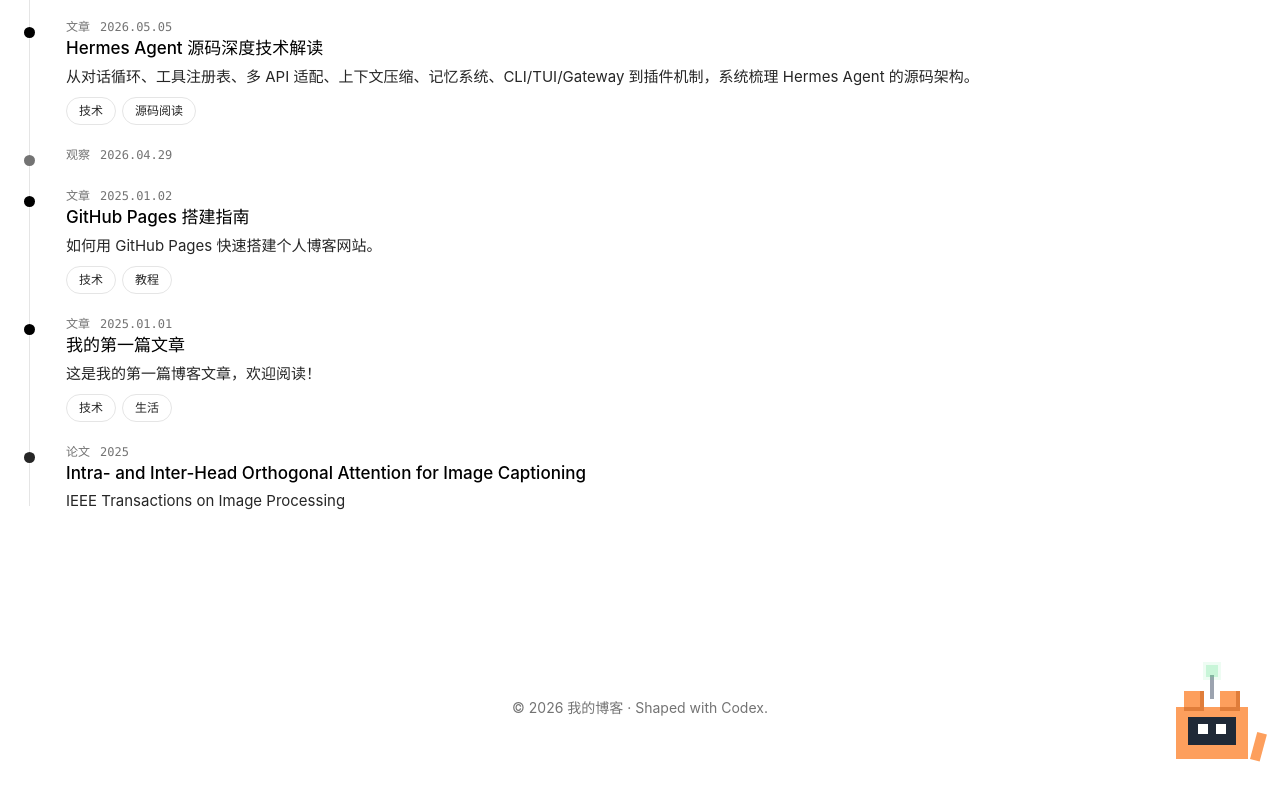
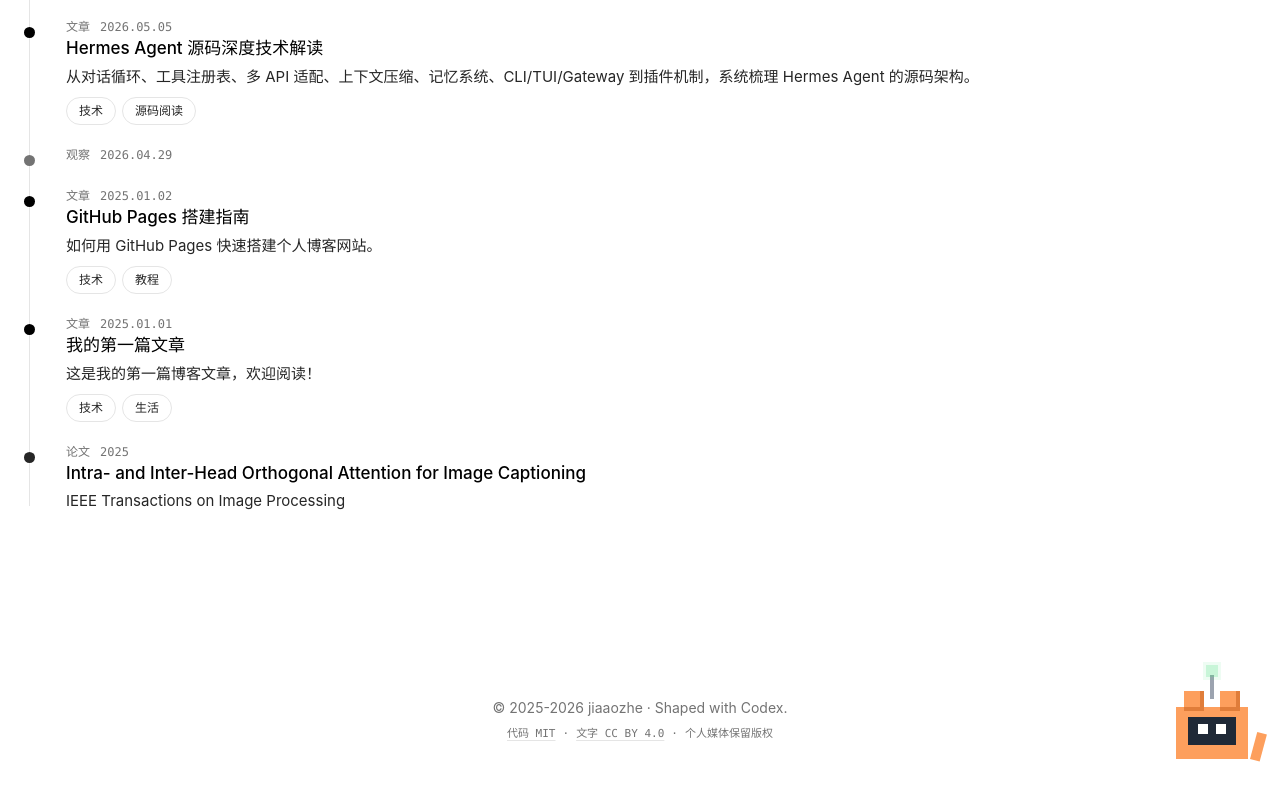
Before and after one commit to jiaaozhe/jiaaozhe.github.io, a Jekyll site: the page built from index.md, in a window 1280 px wide and 1353 px high, cut to the strip 562-1353 px from the top of the window. Built offline with Jekyll 4.4.1, drawn with Linux system fonts in a browser that asks for light colours.

Commit message:
chore: add project licensing

```diff
--- a/_config.yml
+++ b/_config.yml
@@ -1,6 +1,7 @@
 # Site settings
 title: 我的博客
 description: 分享技术、生活和思考
+author: jiaaozhe
 baseurl: "" # the subpath of your site, e.g. /blog
 url: "" # the base hostname & protocol for your site, e.g. https://example.com
 source_repository: jiaaozhe/jiaaozhe.github.io
--- a/_includes/site-footer.html
+++ b/_includes/site-footer.html
@@ -1,3 +1,10 @@
 <footer class="site-footer">
-    <p>&copy; {{ site.time | date: '%Y' }} {{ site.title }} · Shaped with Codex.</p>
+    <p>&copy; 2025-{{ site.time | date: '%Y' }} {{ site.author | default: site.title }} · Shaped with Codex.</p>
+    <p class="site-footer-licenses">
+        <a href="{{ '/LICENSE' | relative_url }}" rel="license">代码 MIT</a>
+        <span aria-hidden="true">·</span>
+        <a href="https://creativecommons.org/licenses/by/4.0/" rel="license">文字 CC BY 4.0</a>
+        <span aria-hidden="true">·</span>
+        <span>个人媒体保留版权</span>
+    </p>
 </footer>
--- a/_layouts/tool.html
+++ b/_layouts/tool.html
@@ -26,6 +26,7 @@
             </div>
         </div>
         <div class="tool-runner-actions">
+            <a href="{{ '/LICENSE' | relative_url }}" rel="license">MIT</a>
             <a href="{{ page.source_url }}" target="_blank" rel="noopener noreferrer">源码</a>
             <button type="button" data-tool-fullscreen aria-label="全屏显示工具" title="全屏">⛶</button>
         </div>
--- a/assets/css/styles.css
+++ b/assets/css/styles.css
@@ -244,6 +244,9 @@ img {
 }
 
 .site-footer {
+    display: grid;
+    justify-items: center;
+    gap: 8px;
     width: min(100%, var(--container));
     margin: 96px auto 0;
     padding: 32px 24px 48px;
@@ -254,6 +257,26 @@ img {
 
 .site-footer p {
     margin: 0;
+}
+
+.site-footer-licenses {
+    display: flex;
+    flex-wrap: wrap;
+    justify-content: center;
+    gap: 4px 7px;
+    font-family: var(--mono-font);
+    font-size: 11px;
+}
+
+.site-footer-licenses a {
+    text-decoration: underline;
+    text-decoration-color: var(--line);
+    text-underline-offset: 3px;
+}
+
+.site-footer-licenses a:hover {
+    color: var(--text);
+    text-decoration-color: currentColor;
 }
 
 .hero,
```
Also changed, not shown: scripts/validate_site.rb (+11 -0 lines), README.md, 3 other files.
